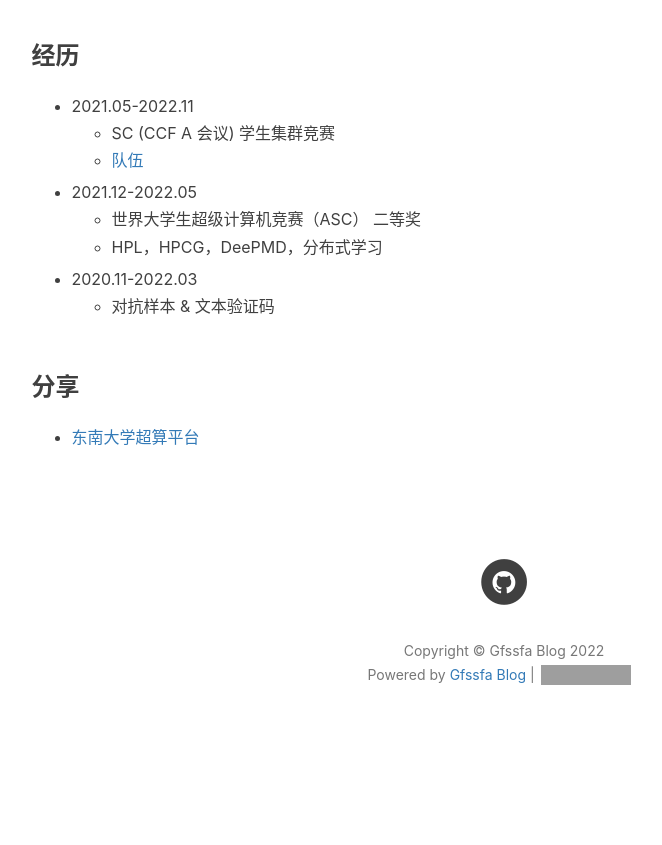
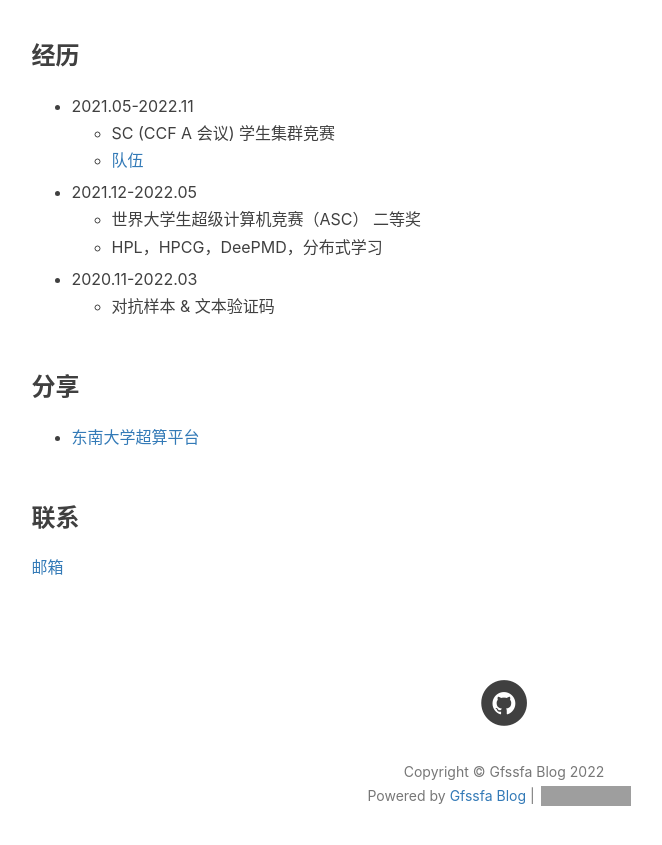
Before and after one commit to Gfssfa/Gfssfa.github.io, a Jekyll site: the page built from about.html, in a window 1280 px wide and 900 px high, scrolled down 1176 px. Shown: the top 845 px of the window, without its empty margins (136-798 px from the left). Built offline with Jekyll 4.4.1, drawn with Linux system fonts in a browser that asks for light colours; nearby versions of some CDN libraries; comment, search, counter and statistics services are not loaded; before the commit the page ends 1955 px from its top, so only the background shows below that; grey boxes are pictures that could not be loaded.

Commit message:
Update zh.md

```diff
--- a/_includes/about/zh.md
+++ b/_includes/about/zh.md
@@ -27,3 +27,6 @@
 
 ### 分享
 * [东南大学超算平台](https://asc-wiki.com/)
+
+### 联系
+[邮箱](hpc-cs@seu.edu.cn)
```
